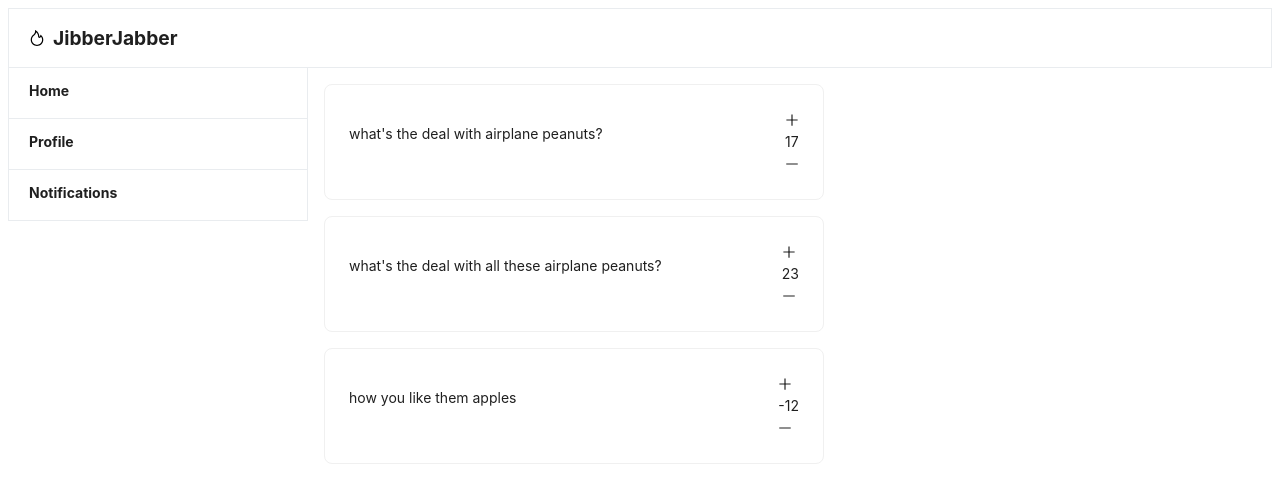
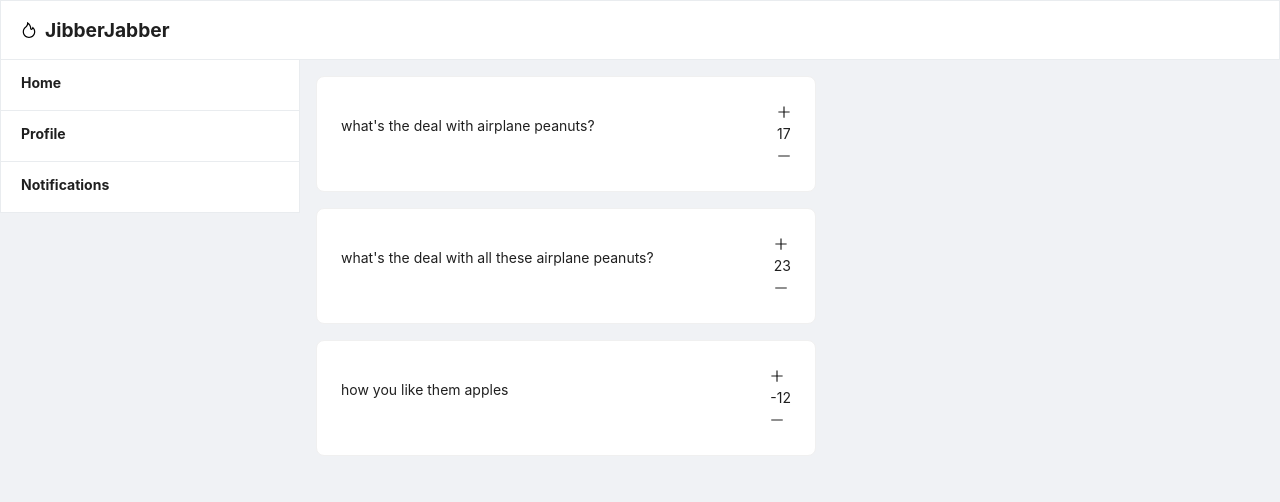
Before and after one commit to achahine78/jibberjabber-web, a React (Vite) app: page /home in a window 1280 px wide. Shown: the top 502 px of the page. Built offline with nearby package versions, Linux system fonts and the light colour scheme.

Commit message:
chore: style things up a little bit

```diff
--- a/src/components/header/Header.css
+++ b/src/components/header/Header.css
@@ -5,6 +5,7 @@
     padding-left: 1.25rem;
     padding-right: 1.25rem;
     border: 0.0625rem solid rgb(233, 236, 239);
+    background-color: white;
 }
 
 .jj-header > .jj-header-text {
--- a/src/components/sidemenu/SideMenu.tsx
+++ b/src/components/sidemenu/SideMenu.tsx
@@ -31,6 +31,7 @@ const SideMenu = () => {
       <List
         itemLayout="horizontal"
         dataSource={menuItems}
+        style={{ background: 'white' }}
         renderItem={(item) => (
           <List.Item
             style={{
--- a/src/index.css
+++ b/src/index.css
@@ -1,3 +1,8 @@
 * {
   box-sizing: border-box;
 }
+
+body {
+  margin: 0;
+  background: #f0f2f5;
+}
```
